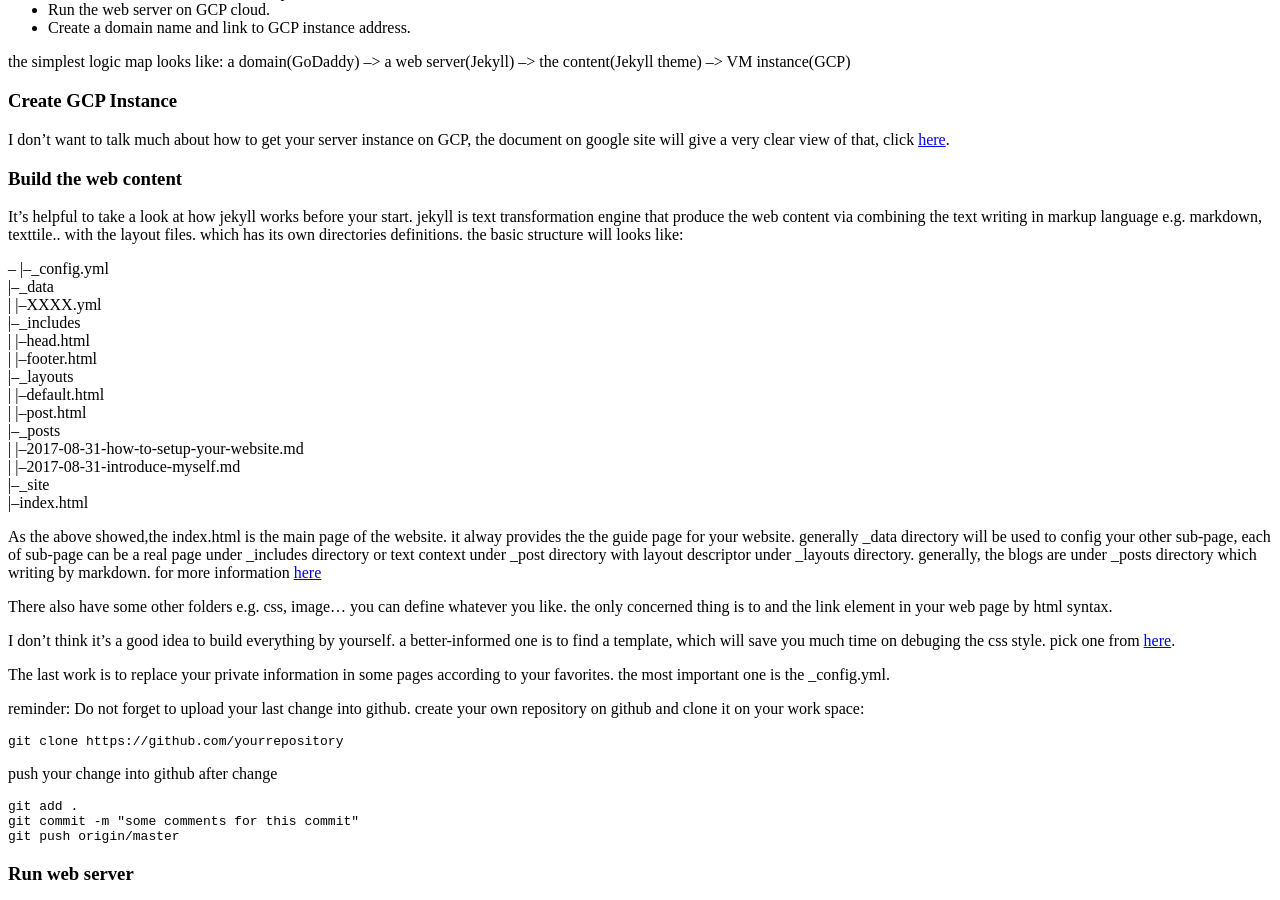
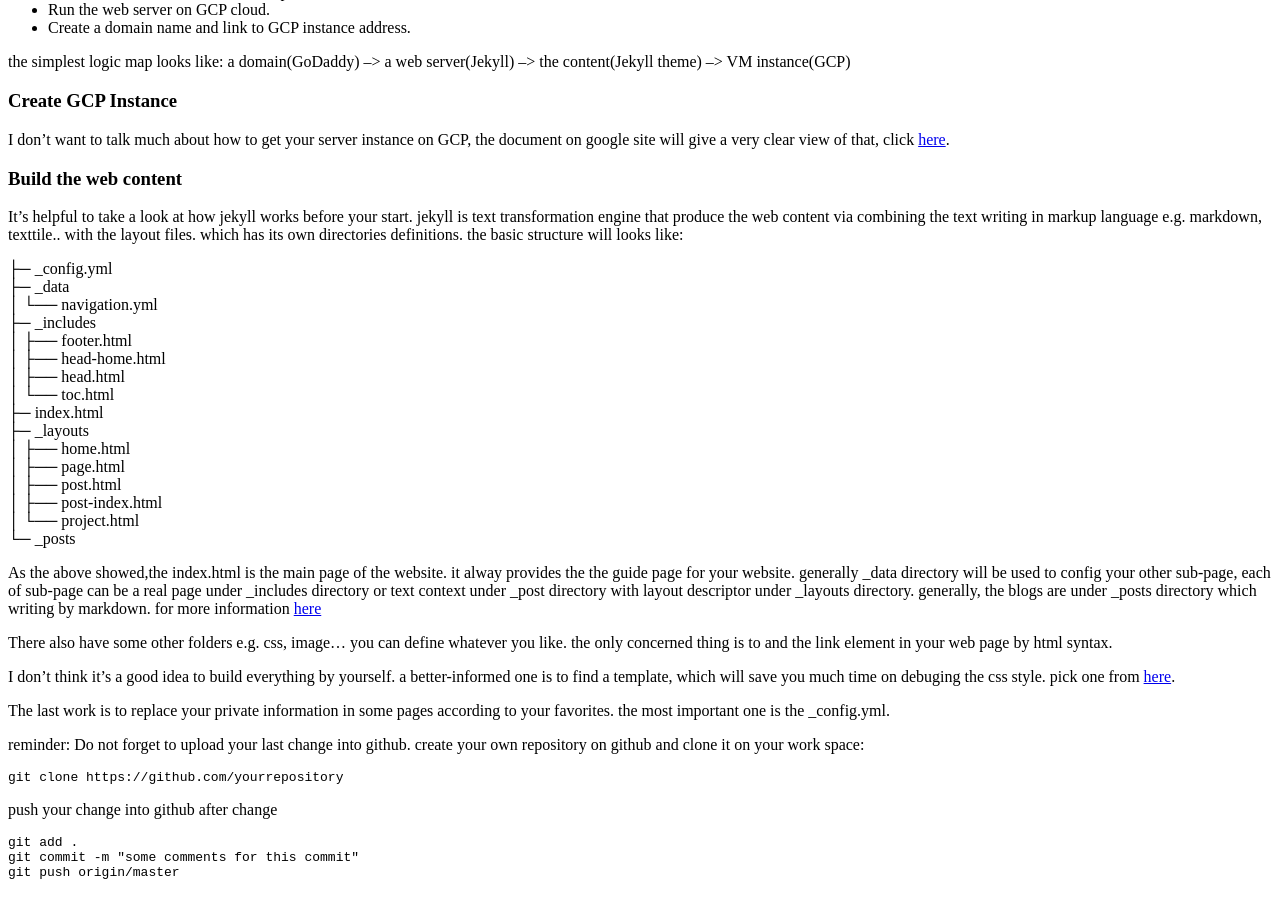
Before and after one commit to freesky-edward/freesky-edward.github.io, a Jekyll site: the page built from _posts/2017-09-06-how-to-setup-your-blogs-site.md, in a window 1280 px wide and 900 px high, scrolled down 711 px. Built offline with Jekyll 4.4.1, drawn with Linux system fonts in a browser that asks for light colours; nearby versions of some CDN libraries.

Commit message:
change the old blog

```diff
--- a/_posts/2017-09-06-how-to-setup-your-blogs-site.md
+++ b/_posts/2017-09-06-how-to-setup-your-blogs-site.md
@@ -31,21 +31,22 @@ I don't want to talk much about how to get your server instance on GCP, the docu
 
 It's helpful to take a look at how jekyll works before your start. jekyll is text transformation engine that produce the web content via combining the text writing in markup language e.g. markdown, texttile.. with the layout files. which has its own directories definitions. the basic structure will looks like:
 
---
-|--_config.yml
-|--_data
-|  |--XXXX.yml
-|--_includes
-|  |--head.html
-|  |--footer.html
-|--_layouts
-|  |--default.html
-|  |--post.html
-|--_posts
-|  |--2017-08-31-how-to-setup-your-website.md
-|  |--2017-08-31-introduce-myself.md
-|--_site
-|--index.html
+├─  _config.yml
+├─  _data
+│   └── navigation.yml
+├─  _includes
+│   ├── footer.html
+│   ├── head-home.html
+│   ├── head.html
+│   └── toc.html
+├─  index.html
+├─  _layouts
+│   ├── home.html
+│   ├── page.html
+│   ├── post.html
+│   ├── post-index.html
+│   └── project.html
+└─  _posts
 
 As the above showed,the index.html is the main page of the website. it alway provides the the guide page for your website.
 generally  _data directory will be used to config your other sub-page, each of sub-page can be a real page under _includes directory or text context under _post directory with layout descriptor under _layouts directory.
```
